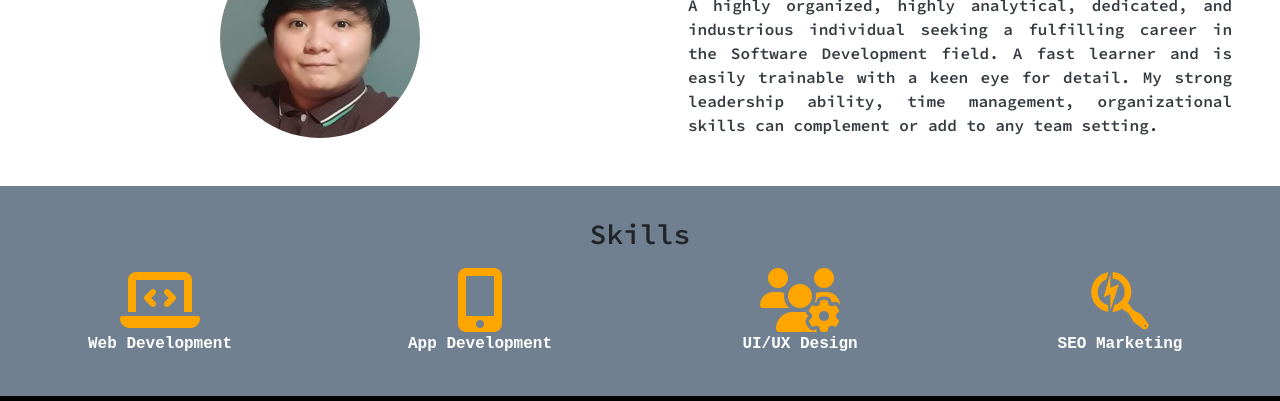
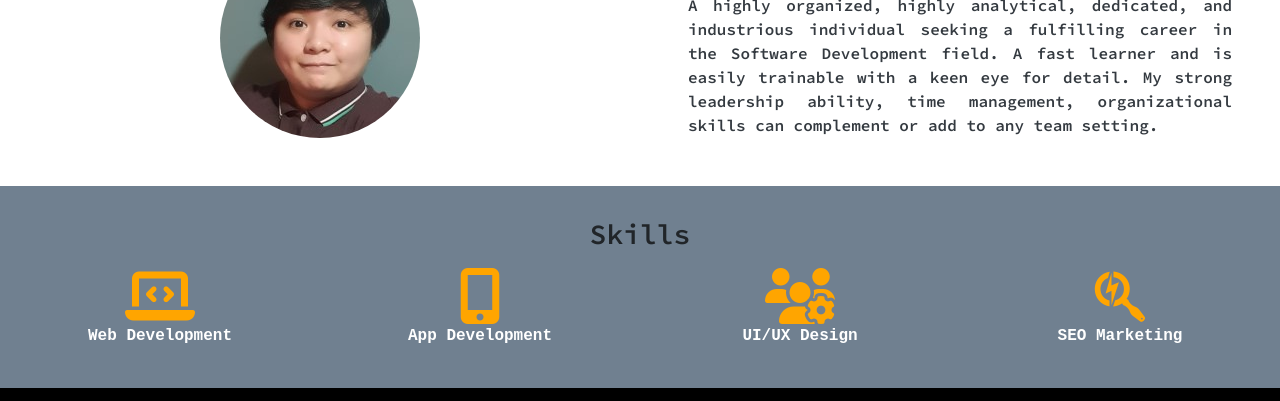
Before and after one commit to kimlu10239/Capstone1-Lu, a plain HTML site: page index.html in a window 1280 px wide. Shown: the part 390-791 px from the top of the page. Drawn offline with nearby package versions, Linux system fonts and the light colour scheme.

Commit message:
made size adjustments to icons

```diff
--- a/index.css
+++ b/index.css
@@ -57,7 +57,7 @@ body {
 }
 
 #skills i{
-	font-size: 4rem;
+	font-size: 7vh;
 	color: orange;
 }
 
```
